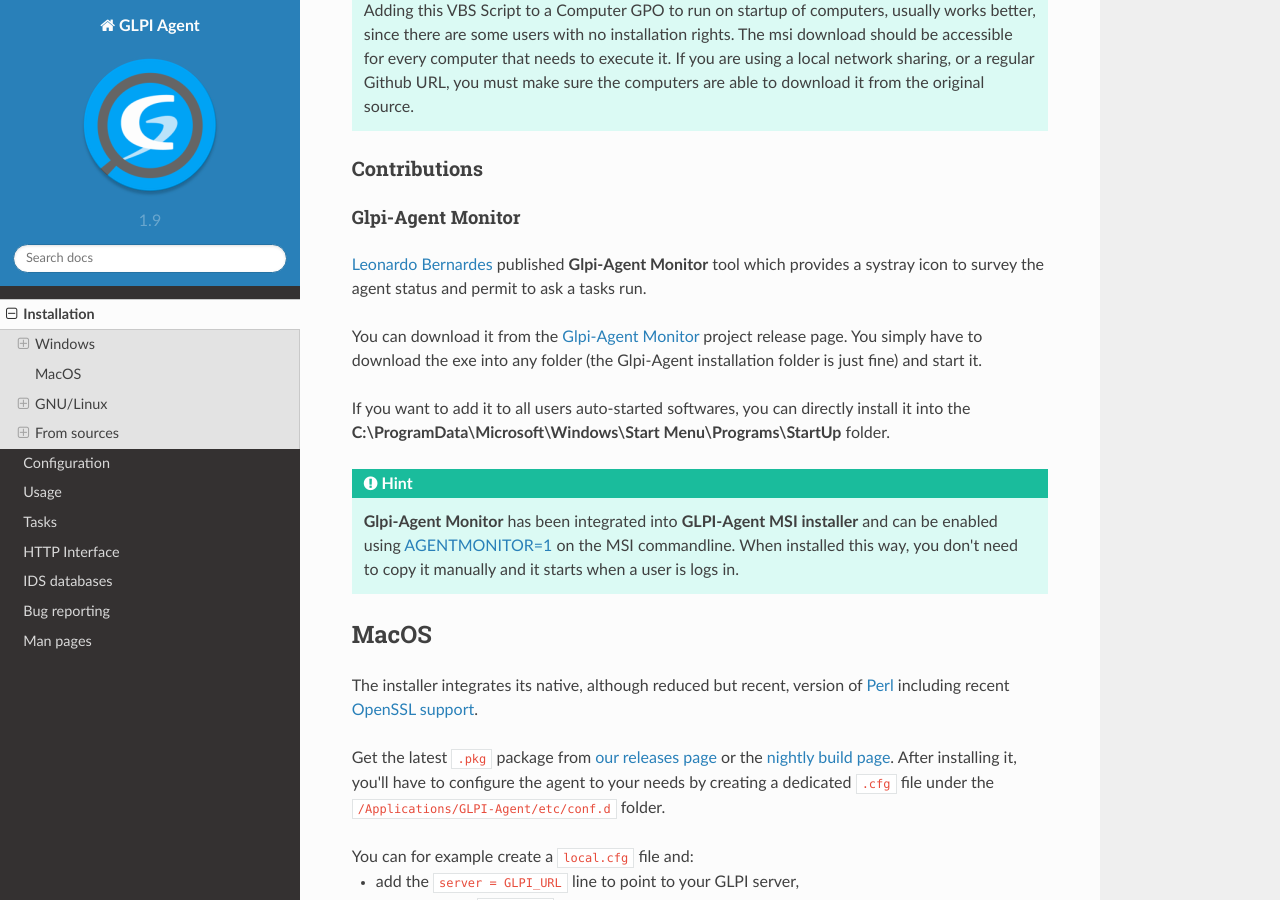
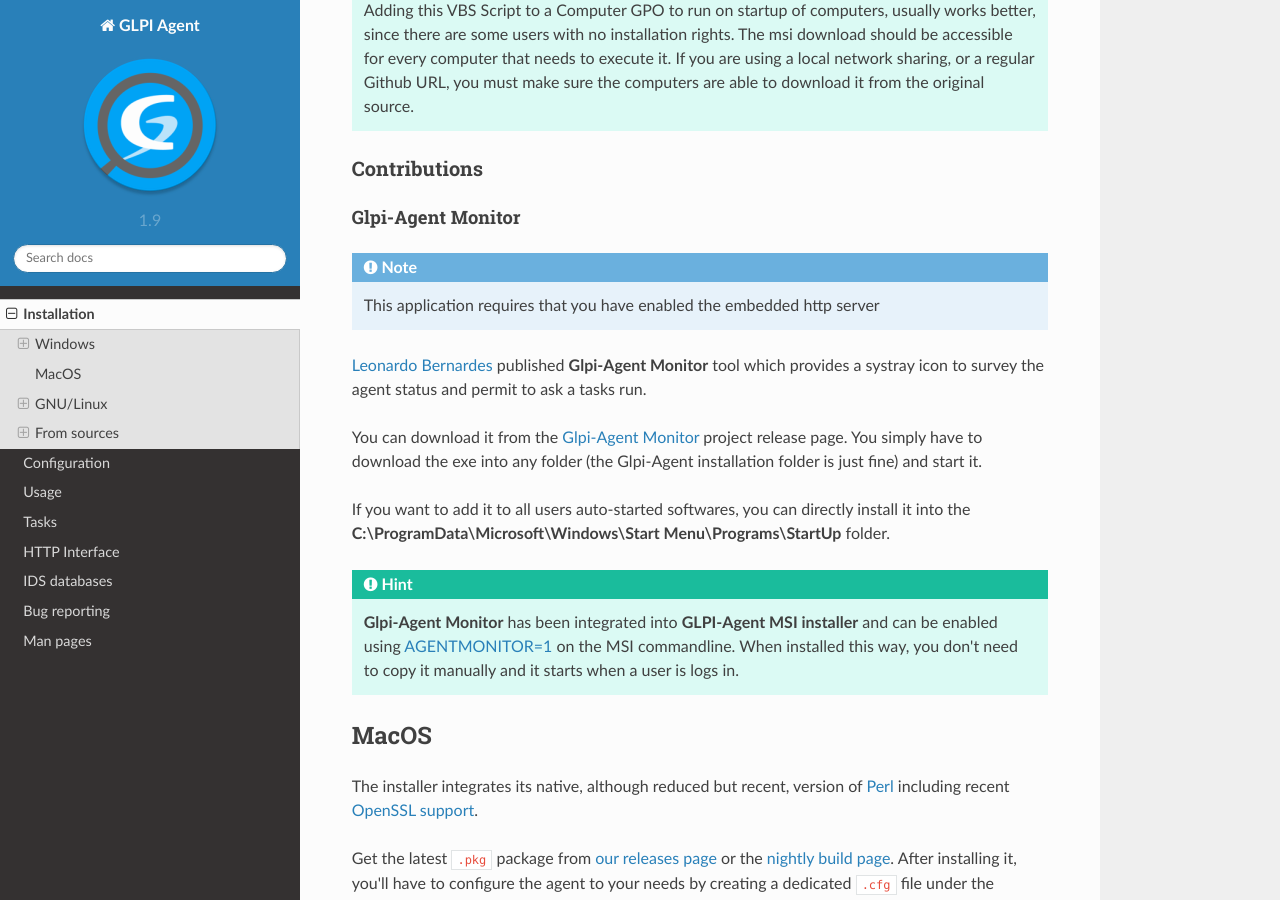
Before and after one commit to glpi-project/doc-agent, a Sphinx documentation site: the page built from source/installation/index.rst, in a window 1280 px wide and 900 px high, scrolled down 2994 px. Built offline with Sphinx 7.4.7 and the Read the Docs theme 2.0.0, drawn with Linux system fonts in a browser that asks for light colours.

Commit message:
Added note explaining embedded http server requirement Agent Monitor (#9)
Add a note explaining that the embedded http server is required for the Agent Monitor to work

```diff
--- a/source/installation/index.rst
+++ b/source/installation/index.rst
@@ -130,6 +130,10 @@
 
 Glpi-Agent Monitor
 ~~~~~~~~~~~~~~~~~~
+
+.. note::
+
+   This application requires that you have enabled the embedded http server
 
 `Leonardo Bernardes <https://github.com/redddcyclone>`_ published **Glpi-Agent Monitor** tool which provides a systray icon to survey the agent status and permit to ask a tasks run.
 
```
